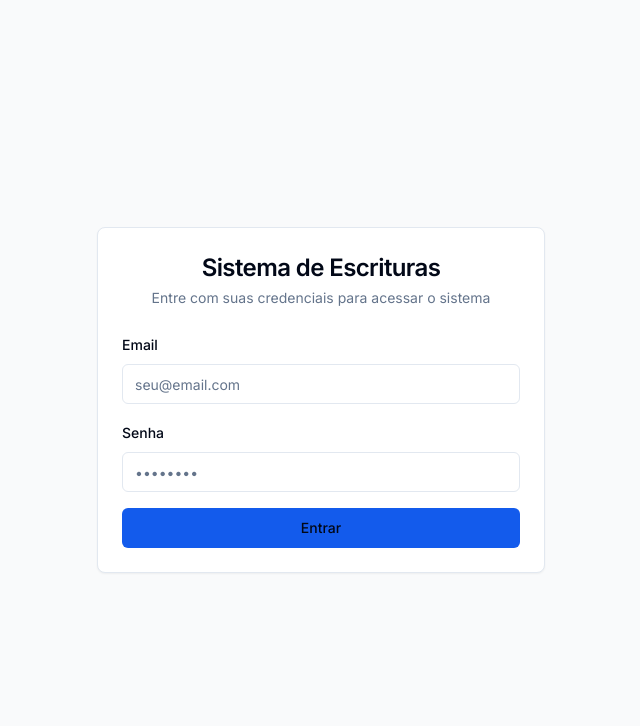
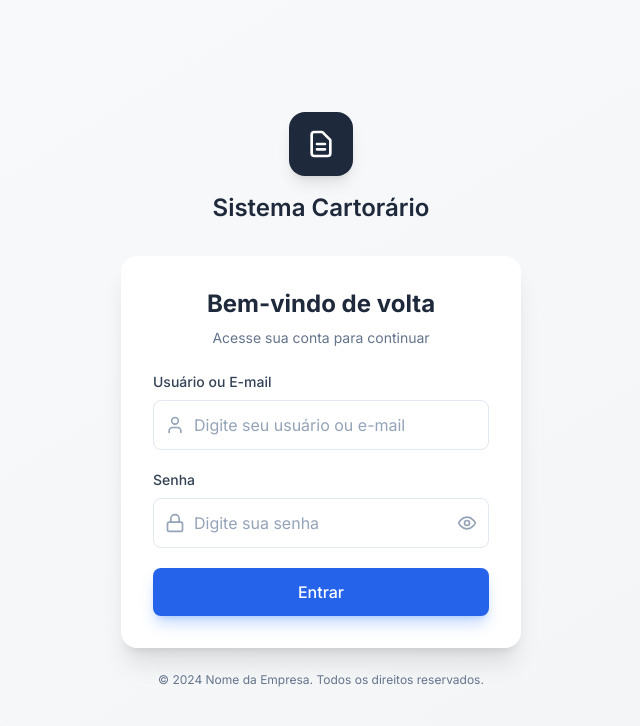
Before and after one commit to Le0odev/cartorio-process, a Next.js app: page /login in a window 1280 px wide. Shown: the top 726 px of the page, without its empty margins (319-959 px from the left). Built offline with nearby package versions, Linux system fonts and the light colour scheme; no server answers.

Commit message:
fix(login page): new ui

```diff
--- a/src/app/(auth)/login/page.tsx
+++ b/src/app/(auth)/login/page.tsx
@@ -3,14 +3,12 @@
 import { useState } from 'react';
 import { useRouter } from 'next/navigation';
 import { useAuth } from '@/contexts/AuthContext';
-import { Button } from '@/components/ui/button';
-import { Input } from '@/components/ui/input';
-import { Label } from '@/components/ui/label';
-import { Card, CardContent, CardDescription, CardHeader, CardTitle } from '@/components/ui/card';
+import { User, Lock, Eye, EyeOff } from 'lucide-react';
 
 export default function LoginPage() {
   const [email, setEmail] = useState('');
   const [password, setPassword] = useState('');
+  const [showPassword, setShowPassword] = useState(false);
   const [loading, setLoading] = useState(false);
   const [error, setError] = useState('');
 
@@ -38,55 +36,114 @@ export default function LoginPage() {
   };
 
   return (
-    <div className="min-h-screen flex items-center justify-center bg-gray-50">
-      <Card className="w-full max-w-md">
-        <CardHeader className="space-y-1">
-          <CardTitle className="text-2xl text-center">
-            Sistema de Escrituras
-          </CardTitle>
-          <CardDescription className="text-center">
-            Entre com suas credenciais para acessar o sistema
-          </CardDescription>
-        </CardHeader>
-        <CardContent>
-          <form onSubmit={handleSubmit} className="space-y-4">
-            <div className="space-y-2">
-              <Label htmlFor="email">Email</Label>
-              <Input
+    <div className="min-h-screen flex items-center justify-center bg-gradient-to-br from-gray-50 to-gray-100">
+      <div className="w-full max-w-md px-6">
+        {/* Logo e Título */}
+        <div className="flex flex-col items-center mb-8">
+          <div className="w-16 h-16 bg-slate-800 rounded-2xl flex items-center justify-center mb-4 shadow-lg">
+            <svg
+              className="w-8 h-8 text-white"
+              fill="none"
+              stroke="currentColor"
+              viewBox="0 0 24 24"
+            >
+              <path
+                strokeLinecap="round"
+                strokeLinejoin="round"
+                strokeWidth={2}
+                d="M9 12h6m-6 4h6m2 5H7a2 2 0 01-2-2V5a2 2 0 012-2h5.586a1 1 0 01.707.293l5.414 5.414a1 1 0 01.293.707V19a2 2 0 01-2 2z"
+              />
+            </svg>
+          </div>
+          <h1 className="text-2xl font-semibold text-slate-800">Sistema Cartorário</h1>
+        </div>
+
+        {/* Card de Login */}
+        <div className="bg-white rounded-2xl shadow-xl p-8">
+          <div className="text-center mb-6">
+            <h2 className="text-2xl font-bold text-slate-800 mb-2">Bem-vindo de volta</h2>
+            <p className="text-slate-500 text-sm">Acesse sua conta para continuar</p>
+          </div>
+
+          <form onSubmit={handleSubmit} className="space-y-5">
+            {/* Campo Email */}
+            <div>
+              <label htmlFor="email" className="block text-sm font-medium text-slate-700 mb-2">
+                Usuário ou E-mail
+              </label>
+              <div className="relative">
+                <div className="absolute inset-y-0 left-0 pl-3 flex items-center pointer-events-none">
+                  <User className="h-5 w-5 text-slate-400" />
+                </div>
+                <input
                   id="email"
                   type="email"
-                placeholder="seu@email.com"
+                  placeholder="Digite seu usuário ou e-mail"
                   value={email}
                   onChange={(e) => setEmail(e.target.value)}
                   required
+                  className="block w-full pl-10 pr-3 py-3 border border-slate-200 rounded-lg focus:ring-2 focus:ring-blue-500 focus:border-transparent outline-none transition-all text-slate-800 placeholder:text-slate-400"
                 />
               </div>
-            <div className="space-y-2">
-              <Label htmlFor="password">Senha</Label>
-              <Input
+            </div>
+
+            {/* Campo Senha */}
+            <div>
+              <label htmlFor="password" className="block text-sm font-medium text-slate-700 mb-2">
+                Senha
+              </label>
+              <div className="relative">
+                <div className="absolute inset-y-0 left-0 pl-3 flex items-center pointer-events-none">
+                  <Lock className="h-5 w-5 text-slate-400" />
+                </div>
+                <input
                   id="password"
-                type="password"
-                placeholder="••••••••"
+                  type={showPassword ? 'text' : 'password'}
+                  placeholder="Digite sua senha"
                   value={password}
                   onChange={(e) => setPassword(e.target.value)}
                   required
+                  className="block w-full pl-10 pr-12 py-3 border border-slate-200 rounded-lg focus:ring-2 focus:ring-blue-500 focus:border-transparent outline-none transition-all text-slate-800 placeholder:text-slate-400"
                 />
+                <button
+                  type="button"
+                  onClick={() => setShowPassword(!showPassword)}
+                  className="absolute inset-y-0 right-0 pr-3 flex items-center"
+                >
+                  {showPassword ? (
+                    <EyeOff className="h-5 w-5 text-slate-400 hover:text-slate-600" />
+                  ) : (
+                    <Eye className="h-5 w-5 text-slate-400 hover:text-slate-600" />
+                  )}
+                </button>
               </div>
+            </div>
+
+            {/* Mensagem de Erro */}
             {error && (
-              <div className="text-sm text-red-600 bg-red-50 p-3 rounded">
+              <div className="bg-red-50 border border-red-200 text-red-700 px-4 py-3 rounded-lg text-sm">
                 {error}
               </div>
             )}
-            <Button
+
+            {/* Botão Entrar */}
+            <button
               type="submit"
-              className="w-full"
               disabled={loading}
+              className="w-full bg-blue-600 hover:bg-blue-700 text-white font-medium py-3 px-4 rounded-lg transition-colors duration-200 disabled:opacity-50 disabled:cursor-not-allowed shadow-lg shadow-blue-500/30"
             >
               {loading ? 'Entrando...' : 'Entrar'}
-            </Button>
+            </button>
           </form>
-        </CardContent>
-      </Card>
+        </div>
+
+        {/* Footer */}
+        <div className="text-center mt-6">
+          <p className="text-xs text-slate-500">
+            © 2024 Nome da Empresa. Todos os direitos reservados.
+          </p>
+        </div>
+      </div>
     </div>
   );
 }
```
Lines whose indentation alone changed are shown as unchanged.
